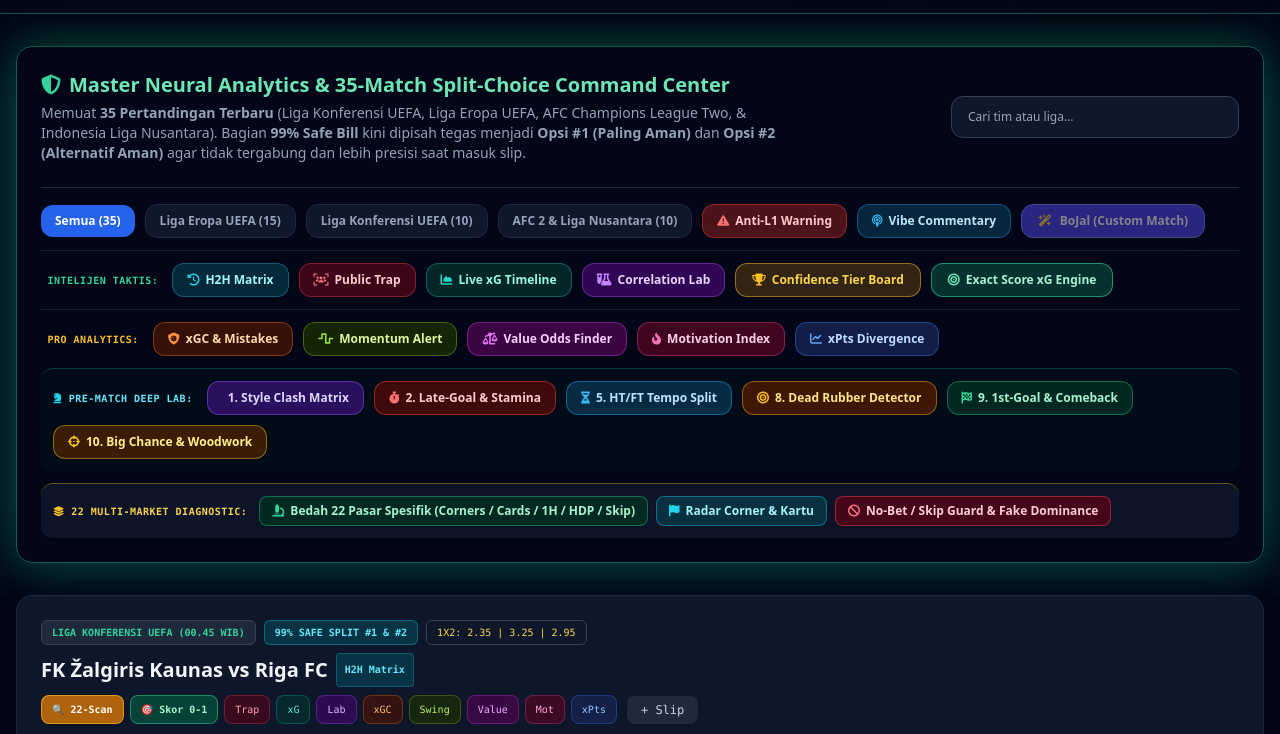
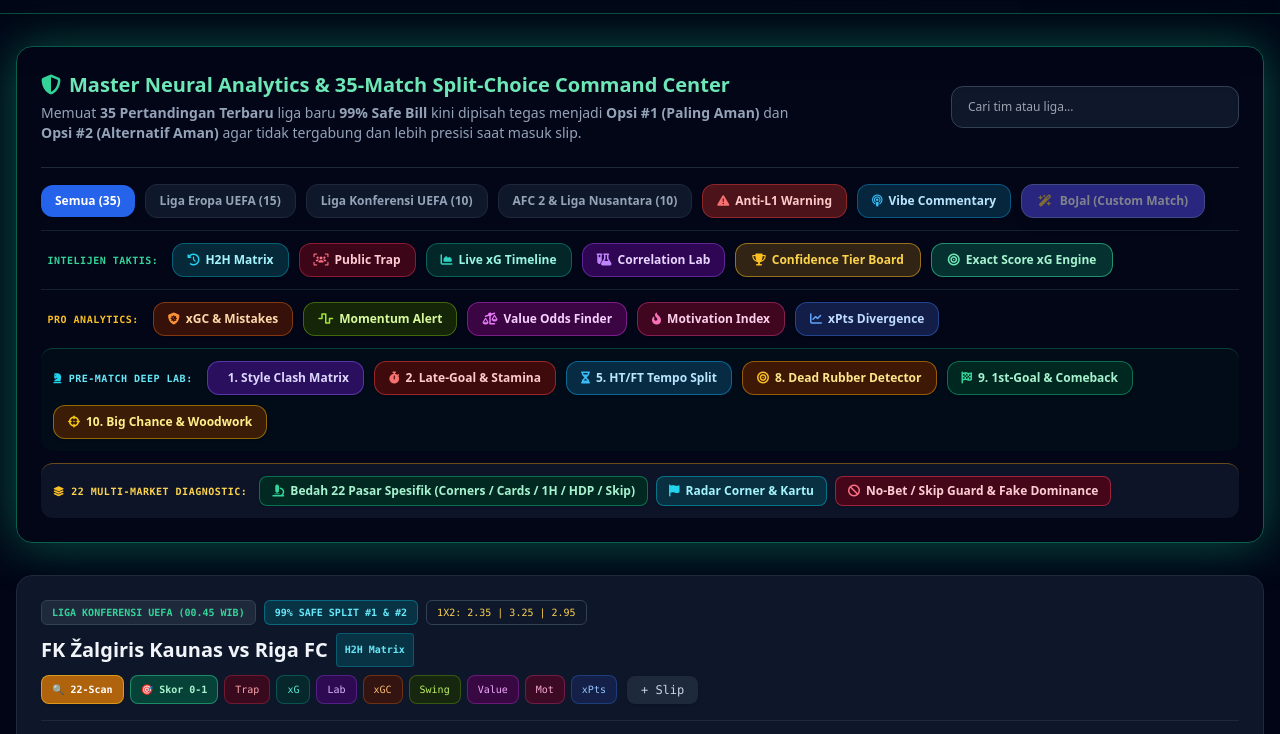
Before and after one commit to anonim-boop/b-stats, a plain HTML site: page index.html in a window 1280 px wide. Shown: the part 53-787 px from the top of the page. Drawn offline with nearby package versions, Linux system fonts and the light colour scheme.

Commit message:
Revise match description and clarify optionsne
Updated the description of the latest matches and clarified the separation of options for better precision.

```diff
--- a/index.html
+++ b/index.html
@@ -57,7 +57,7 @@
                         <i class="fa-solid fa-shield-halved text-emerald-400"></i> Master Neural Analytics & 35-Match Split-Choice Command Center
                     </h2>
                     <p class="text-sm text-slate-400 max-w-3xl">
-                        Memuat <strong>35 Pertandingan Terbaru</strong> (Liga Konferensi UEFA, Liga Eropa UEFA, AFC Champions League Two, & Indonesia Liga Nusantara). Bagian <strong>99% Safe Bill</strong> kini dipisah tegas menjadi <strong>Opsi #1 (Paling Aman)</strong> dan <strong>Opsi #2 (Alternatif Aman)</strong> agar tidak tergabung dan lebih presisi saat masuk slip.
+                        Memuat <strong>35 Pertandingan Terbaru</strong> liga baru <strong>99% Safe Bill</strong> kini dipisah tegas menjadi <strong>Opsi #1 (Paling Aman)</strong> dan <strong>Opsi #2 (Alternatif Aman)</strong> agar tidak tergabung dan lebih presisi saat masuk slip.
                     </p>
                 </div>
                 <div>
```
